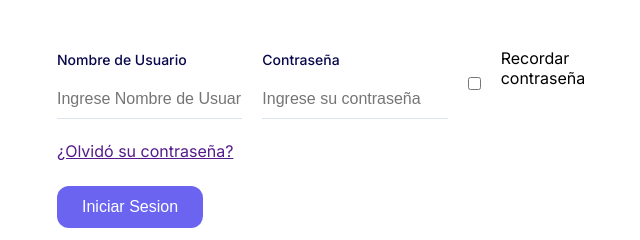
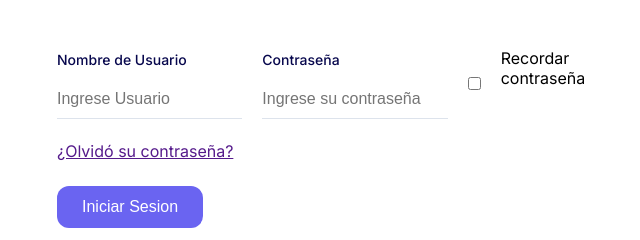
Before and after one commit to barrionuevoJ/CoffeAndBooks_sprint_2, a website: page views/login.html in a window 1280 px wide. Shown: the full height of the page, 308-948 px from the left. Drawn offline with Linux system fonts and the light colour scheme; files that its build step writes are made by us from their sources.

```diff
--- a/views/login.html
+++ b/views/login.html
@@ -22,7 +22,7 @@
                         type="text"
                         name="nombreUsuario"
                         id="nombreUsuario"
-                        placeholder="Ingrese Nombre de Usuario"
+                        placeholder="Ingrese Usuario"
                         class="inputs"
                         />
                         <label for="firstname" class="input-label"> Nombre de Usuario</label>
```
